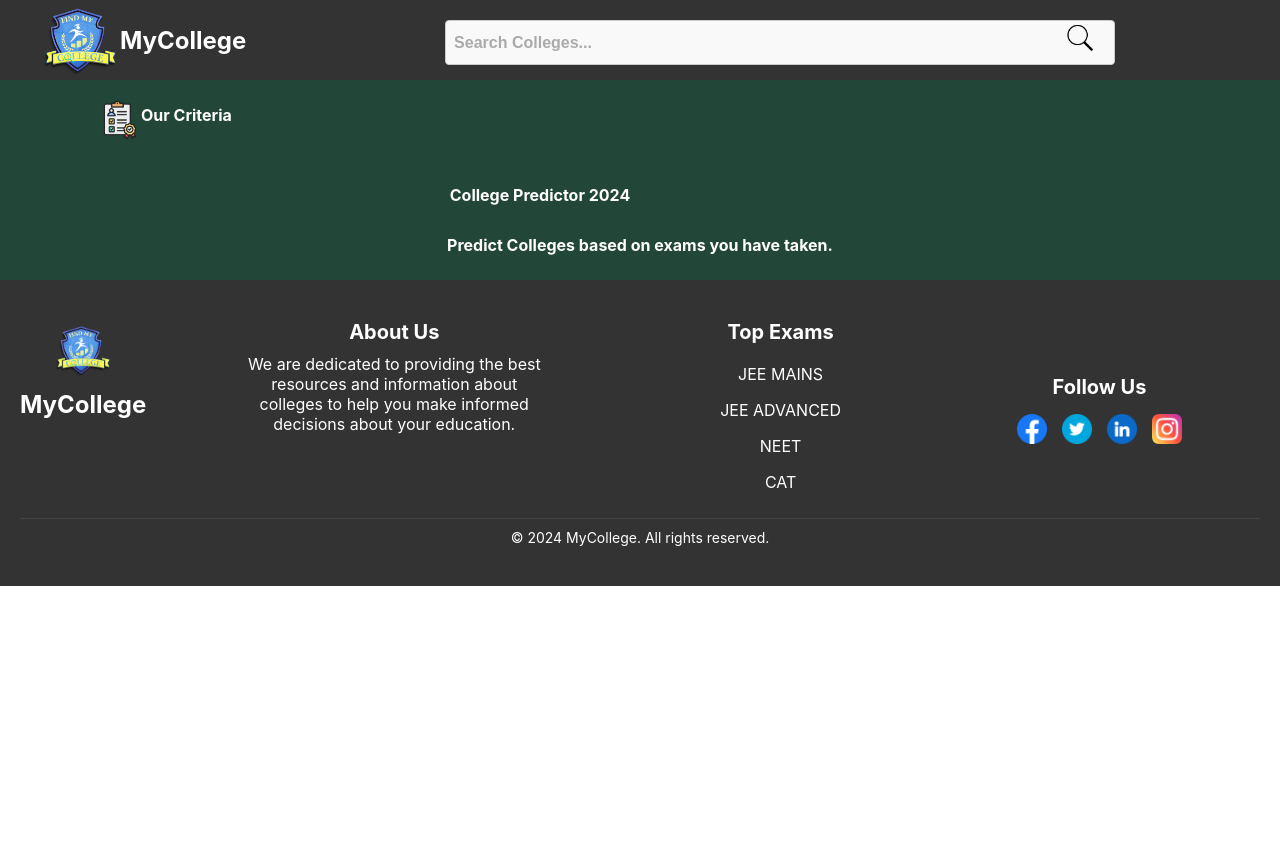
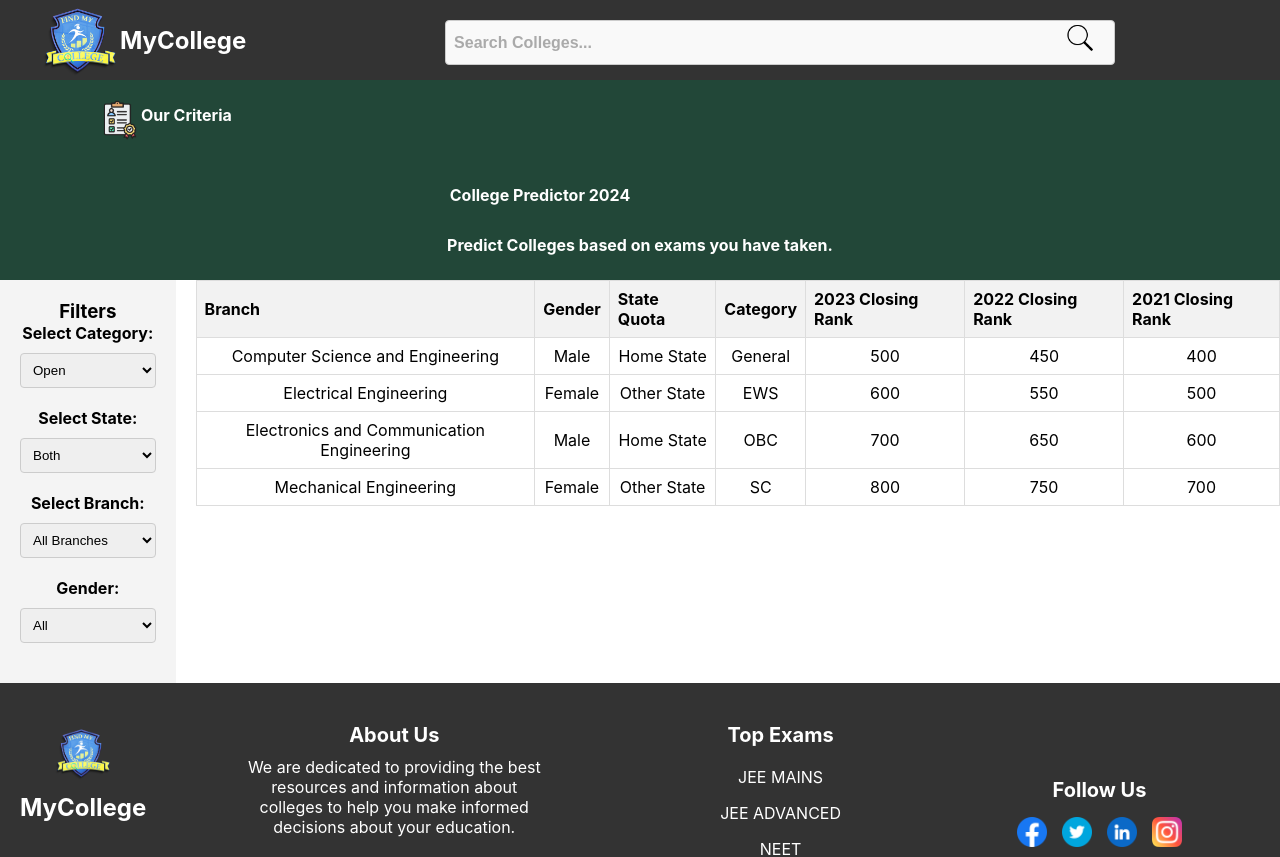
Before and after one commit to ultimate2511/MyCollege, a React (Create React App) app in the folder client/: page /jeemains/jossa in a window 1280 px wide. Shown: the top 857 px of the page. Before the commit the page ends 800 px from the top, so only its background shows below. Built offline with nearby package versions, Linux system fonts and the light colour scheme.

Commit message:
jossa section implemented

```diff
--- a/client/src/App.js
+++ b/client/src/App.js
@@ -2,7 +2,7 @@
 import BodySection from './Components/BodySection/BodySection';
 import BodySection1 from './Components/BodySection/BodySection1';
 import Navbar from './Components/Navbar/Navbar';
-
+import Jossa from './Components/Jossa/Jossa.jsx';
 import Footer from './Components/Footer/Footer.jsx';
 import JEEMainForm from './Components/JeeMainsForm/JeeMainsForm.jsx';
 
@@ -17,6 +17,7 @@
         <Routes>
           <Route path="/" element={<BodySection1 />} />
           <Route path="/jeemains" element={<JEEMainForm />} />
+          <Route path="/jeemains/jossa" element={<Jossa/>}/>
         </Routes>
         <Footer />
       </div>
--- /dev/null
+++ b/client/src/Components/Jossa/Jossa.css
@@ -0,0 +1,33 @@
+.app {
+    display: flex;
+  }
+
+  .sidebar {
+    width: 200px;
+    padding: 20px;
+    background: #f4f4f4;
+  }
+
+  .table {
+    margin-left: 20px;
+    width: 100%;
+  }
+
+  .filter-group {
+    margin-bottom: 20px;
+  }
+
+  table {
+    width: 100%;
+    border-collapse: collapse;
+  }
+
+  th, td {
+    border: 1px solid #ddd;
+    padding: 8px;
+  }
+
+  th {
+    background-color: #f2f2f2;
+    text-align: left;
+  }
--- /dev/null
+++ b/client/src/Components/Jossa/Jossa.jsx
@@ -0,0 +1,126 @@
+import React, { useState } from 'react';
+import './Jossa.css';
+
+const initialData = [
+  { branch: 'Computer Science and Engineering', gender: 'Male', state: 'Home State', category: 'General', closingRank: [500, 450, 400] },
+  { branch: 'Electrical Engineering', gender: 'Female', state: 'Other State', category: 'EWS', closingRank: [600, 550, 500] },
+  { branch: 'Electronics and Communication Engineering', gender: 'Male', state: 'Home State', category: 'OBC', closingRank: [700, 650, 600] },
+  { branch: 'Mechanical Engineering', gender: 'Female', state: 'Other State', category: 'SC', closingRank: [800, 750, 700] },
+];
+
+const Jossa = () => {
+  const [filters, setFilters] = useState({
+    category: 'all',
+    state: 'all',
+    branch: 'all',
+    gender: 'all',
+  });
+
+  const handleFilterChange = (event) => {
+    const { name, value } = event.target;
+    setFilters((prevFilters) => ({
+      ...prevFilters,
+      [name]: value,
+    }));
+  };
+
+  const filterData = (data) => {
+    return data.filter((item) => {
+      const categoryMatch = filters.category === 'all' || filters.category === item.category;
+      const stateMatch = filters.state === 'all' || filters.state === item.state;
+      const branchMatch = filters.branch === 'all' || filters.branch === item.branch;
+      const genderMatch = filters.gender === 'all' || filters.gender === item.gender;
+      return categoryMatch && stateMatch && branchMatch && genderMatch;
+    });
+  };
+
+  const filteredData = filterData(initialData);
+
+  return (
+    <div className="app">
+      <Sidebar filters={filters} handleFilterChange={handleFilterChange} />
+      <Table data={filteredData} />
+    </div>
+  );
+};
+
+const Sidebar = ({ filters, handleFilterChange }) => {
+  return (
+    <div className="sidebar">
+      <h3>Filters</h3>
+      <div className="filter-group">
+        <label htmlFor="category">Select Category:</label>
+        <select id="category" name="category" value={filters.category} onChange={handleFilterChange}>
+          <option value="all">Open</option>
+          <option value="General">General</option>
+          <option value="EWS">EWS (Economically Weaker Section)</option>
+          <option value="OBC">OBC (Other Backward Class)</option>
+          <option value="SC">SC (Scheduled Caste)</option>
+          <option value="ST">ST (Scheduled Tribe)</option>
+        </select>
+      </div>
+      <div className="filter-group">
+        <label htmlFor="state">Select State:</label>
+        <select id="state" name="state" value={filters.state} onChange={handleFilterChange}>
+          <option value="all">Both</option>
+          <option value="Home State">Home State</option>
+          <option value="Other State">Other State</option>
+        </select>
+      </div>
+      <div className="filter-group">
+        <label htmlFor="branch">Select Branch:</label>
+        <select id="branch" name="branch" value={filters.branch} onChange={handleFilterChange}>
+          <option value="all">All Branches</option>
+          <option value="Computer Science and Engineering">Computer Science and Engineering</option>
+          <option value="Electrical Engineering">Electrical Engineering</option>
+          <option value="Electronics and Communication Engineering">Electronics and Communication Engineering</option>
+          <option value="Mechanical Engineering">Mechanical Engineering</option>
+        </select>
+      </div>
+      <div className="filter-group">
+        <label htmlFor="gender">Gender:</label>
+        <select id="gender" name="gender" value={filters.gender} onChange={handleFilterChange}>
+          <option value="all">All</option>
+          <option value="Male">Male</option>
+          <option value="Female">Female</option>
+        </select>
+      </div>
+    </div>
+  );
+};
+
+const Table = ({ data }) => {
+  const getYear = new Date().getFullYear();
+  return (
+    <div className="table">
+      <table>
+        <thead>
+          <tr>
+            <th>Branch</th>
+            <th>Gender</th>
+            <th>State Quota</th>
+            <th>Category</th>
+            <th>{getYear - 1} Closing Rank</th>
+            <th>{getYear - 2} Closing Rank</th>
+            <th>{getYear - 3} Closing Rank</th>
+          </tr>
+        </thead>
+        <tbody>
+          {data.map((item, index) => (
+            <tr key={index}>
+              <td>{item.branch}</td>
+              <td>{item.gender}</td>
+              <td>{item.state}</td>
+              <td>{item.category}</td>
+              <td>{item.closingRank[0]}</td>
+              <td>{item.closingRank[1]}</td>
+              <td>{item.closingRank[2]}</td>
+            </tr>
+          ))}
+        </tbody>
+      </table>
+    </div>
+  );
+};
+
+export default Jossa;
```
Also changed, not shown: client/src/Components/JeeMainsForm/JeeMainsForm.jsx (line endings or trailing spaces).
